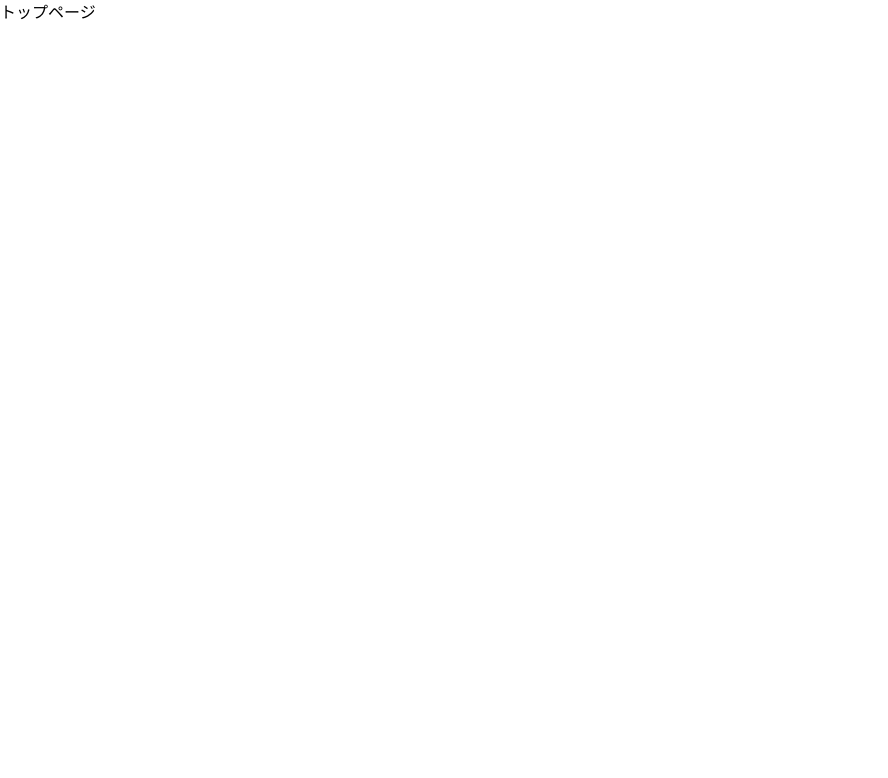
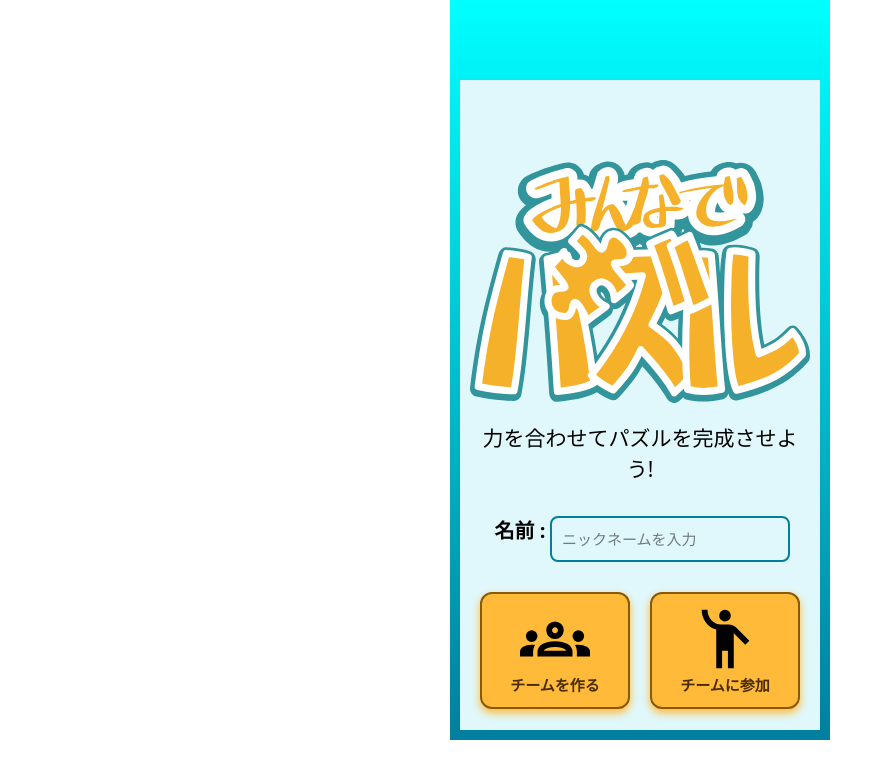
Before and after one commit to kotek-7/minpuzz, a Next.js app in the folder frontend/: page / in a window 1280 px wide. Shown: the top 778 px of the page, without its empty margins (0-888 px from the left). Built offline with nearby package versions, Linux system fonts and the light colour scheme.

Commit message:
Topページを作成

```diff
--- /dev/null
+++ b/frontend/src/features/Top/Top.jsx
@@ -0,0 +1,45 @@
+"use client";
+
+import React, { useState } from "react";
+import styles from"./style.module.css";
+import logo from "./logo.svg";
+
+function Top() {
+  const [nickname, setNickname]=useState("");
+
+  console.log("logo:", logo);
+
+  return (
+    <div className={styles.Back}> {/*最奥の背景*/}
+      <div className={styles.card}> {/*白いカード */}
+        <img src={logo.src} style={{width:"340px",height:"auto",marginTop:"70px"}}/>
+
+        <p className={styles.subtitle}>力を合わせてパズルを完成させよう!</p>
+
+        <div className={styles.inputGroup}>
+          <label>名前 : </label>
+          <input
+            type="text"
+            id="nickname"
+            placeholder="ニックネームを入力"
+            value={nickname}
+            onChange={(e)=>setNickname(e.target.value)}
+          />
+        </div>
+
+        <div className={styles.buttonGroup}>
+          <button className={styles.createButton} onClick={()=>console.log("チームを作る")}>
+            <svg xmlns="http://www.w3.org/2000/svg" height="70px" viewBox="0 -960 960 960" width="70px" fill="rgb(74, 44, 0);"><path d="M0-240v-63q0-43 44-70t116-27q13 0 25 .5t23 2.5q-14 21-21 44t-7 48v65H0Zm240 0v-65q0-32 17.5-58.5T307-410q32-20 76.5-30t96.5-10q53 0 97.5 10t76.5 30q32 20 49 46.5t17 58.5v65H240Zm540 0v-65q0-26-6.5-49T754-397q11-2 22.5-2.5t23.5-.5q72 0 116 26.5t44 70.5v63H780Zm-455-80h311q-10-20-55.5-35T480-370q-55 0-100.5 15T325-320ZM160-440q-33 0-56.5-23.5T80-520q0-34 23.5-57t56.5-23q34 0 57 23t23 57q0 33-23 56.5T160-440Zm640 0q-33 0-56.5-23.5T720-520q0-34 23.5-57t56.5-23q34 0 57 23t23 57q0 33-23 56.5T800-440Zm-320-40q-50 0-85-35t-35-85q0-51 35-85.5t85-34.5q51 0 85.5 34.5T600-600q0 50-34.5 85T480-480Zm0-80q17 0 28.5-11.5T520-600q0-17-11.5-28.5T480-640q-17 0-28.5 11.5T440-600q0 17 11.5 28.5T480-560Zm1 240Zm-1-280Z"/></svg>
+            <span>チームを作る</span>
+          </button>
+          <button className={styles.joinButton} onClick={()=>console.log("チームに参加")}>
+            <svg xmlns="http://www.w3.org/2000/svg" height="70px" viewBox="0 -960 960 960" width="70px" fill="rgb(74, 44, 0);"><path d="M360-80v-529q-91-24-145.5-100.5T160-880h80q0 83 53.5 141.5T430-680h100q30 0 56 11t47 32l181 181-56 56-158-158v478h-80v-240h-80v240h-80Zm120-640q-33 0-56.5-23.5T400-800q0-33 23.5-56.5T480-880q33 0 56.5 23.5T560-800q0 33-23.5 56.5T480-720Z"/></svg>
+            <span>チームに参加</span>
+          </button>
+        </div>
+      </div>
+    </div>
+  )
+}
+
+export default Top
--- a/frontend/src/features/Top/Top.tsx
+++ /dev/null
@@ -1,9 +0,0 @@
-import React from "react";
-
-export default function Top() {
-  return (
-    <div>
-      <h1>トップページ</h1>
-    </div>
-  );
-}
--- /dev/null
+++ b/frontend/src/features/Top/style.module.css
@@ -0,0 +1,70 @@
+.Back{
+    max-width: 380px;
+    margin: 0 auto;
+    padding: 80px 10px 10px;
+    background: linear-gradient(to bottom, aqua, #007f9e);
+}
+
+.card {
+  background-color: rgb(224, 248, 251);
+  padding: 10px;
+  min-height: 650px;
+  text-align: center;
+}
+
+.subtitle{
+    font-size:21px;
+    margin-top: 20px;
+    margin-bottom:20px;
+    text-align: center;
+    color: black;
+}
+
+.inputGroup {
+  display: flex;
+  max-width: 300px;
+  margin: 30px auto;
+}
+
+.inputGroup label {
+  font-weight: bold;
+  font-size: 20px;
+  min-width: 60px
+}
+
+.inputGroup input {
+  width: 100%;
+  padding: 10px;
+  font-size: 15px;
+  border-radius: 8px;
+  border: 2px solid #007f9e;
+}
+
+.buttonGroup {
+  display: flex;
+  gap: 20px;
+  margin:0 auto;
+  justify-content: center;
+}
+
+.createButton,
+.joinButton {
+  display: flex;
+  flex-direction: column;
+  align-items: center;
+  min-width: 150px;
+  padding: 10px;
+  font-size: 15px;
+  font-weight:bold;
+  border-radius: 12px;
+  color: rgb(74, 44, 0);
+  background-color: rgb(255, 186, 57);
+  border: 2px solid rgb(138, 90, 0);
+  box-shadow: 0 4px 8px rgb(255, 186, 57);
+}
+
+.createButton:active,
+.joinButton:active {
+  box-shadow: 0 2px 4px rgb(255, 186, 57);
+  transform: translateY(5px);
+}
```
Also changed, not shown: frontend/src/features/Top/logo.svg (added).
